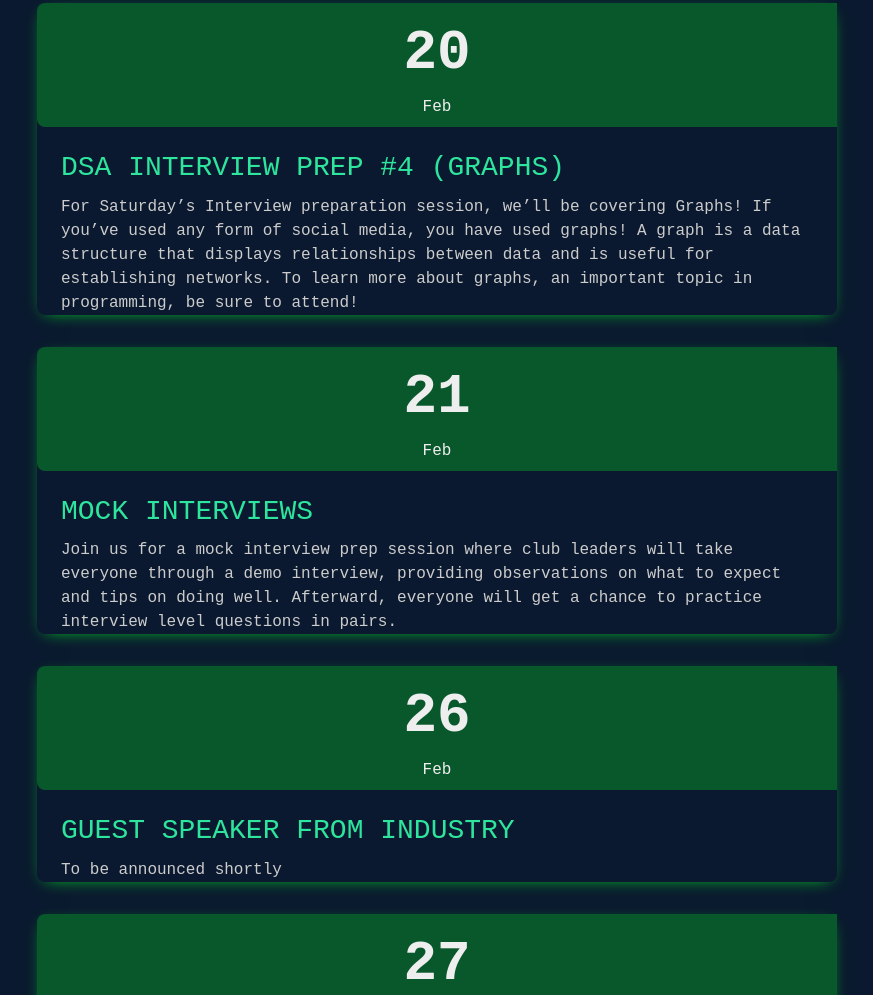
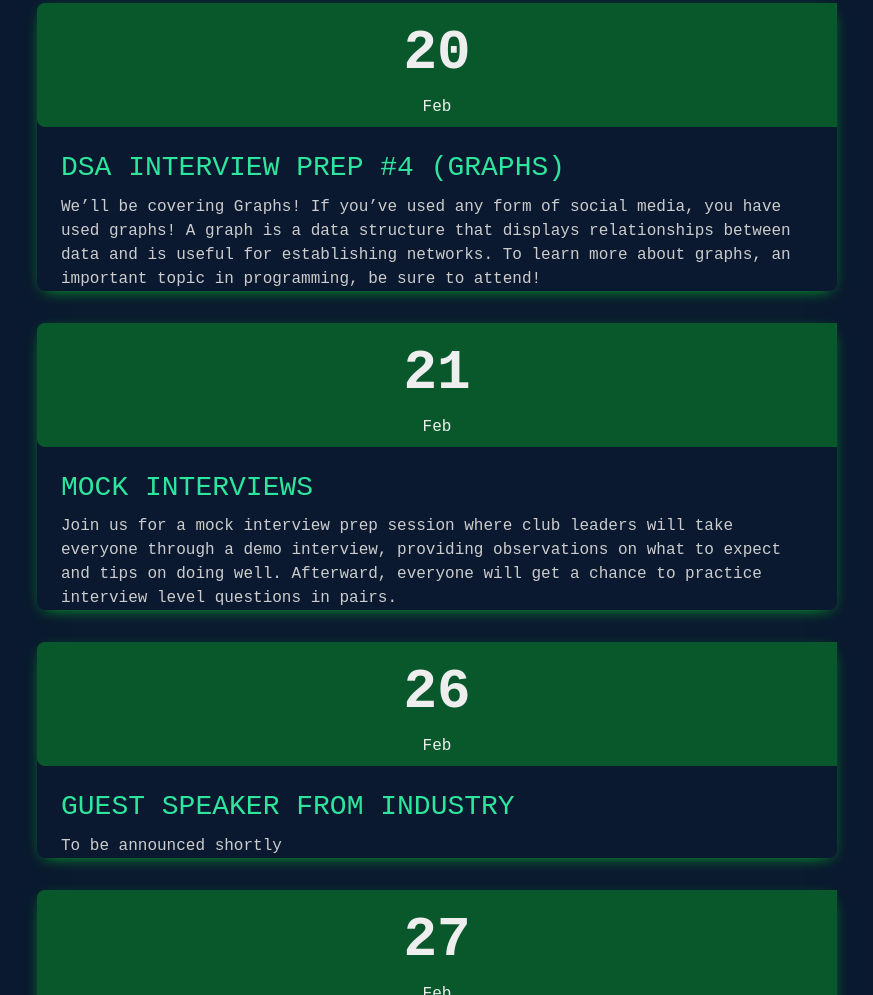
Before and after one commit to ProgClubGSU/gsuprogclub.github.io, a plain HTML site: page templates/events.html in a window 1280 px wide. Shown: the part 4210-5205 px from the top of the page, without its empty margins (203-1076 px from the left). Drawn offline with nearby package versions, Linux system fonts and the light colour scheme.

Commit message:
Updated this week's blurbs

```diff
--- a/templates/events.html
+++ b/templates/events.html
@@ -220,7 +220,7 @@
                     </div>
                     <div class="event-right">
                         <h3 class="event-title">DSA Interview Prep #4 (Graphs)</h3>
-                        <div class="event-description">For Saturday’s Interview preparation session, we’ll be covering Graphs! If you’ve used any form of social media, you have used graphs! A graph is a data structure that displays relationships between data and is useful for establishing networks. To learn more about graphs, an important topic in programming, be sure to attend!</div>
+                        <div class="event-description">We’ll be covering Graphs! If you’ve used any form of social media, you have used graphs! A graph is a data structure that displays relationships between data and is useful for establishing networks. To learn more about graphs, an important topic in programming, be sure to attend!</div>
                     </div>
                 </div>
                 <div class="event">
```
